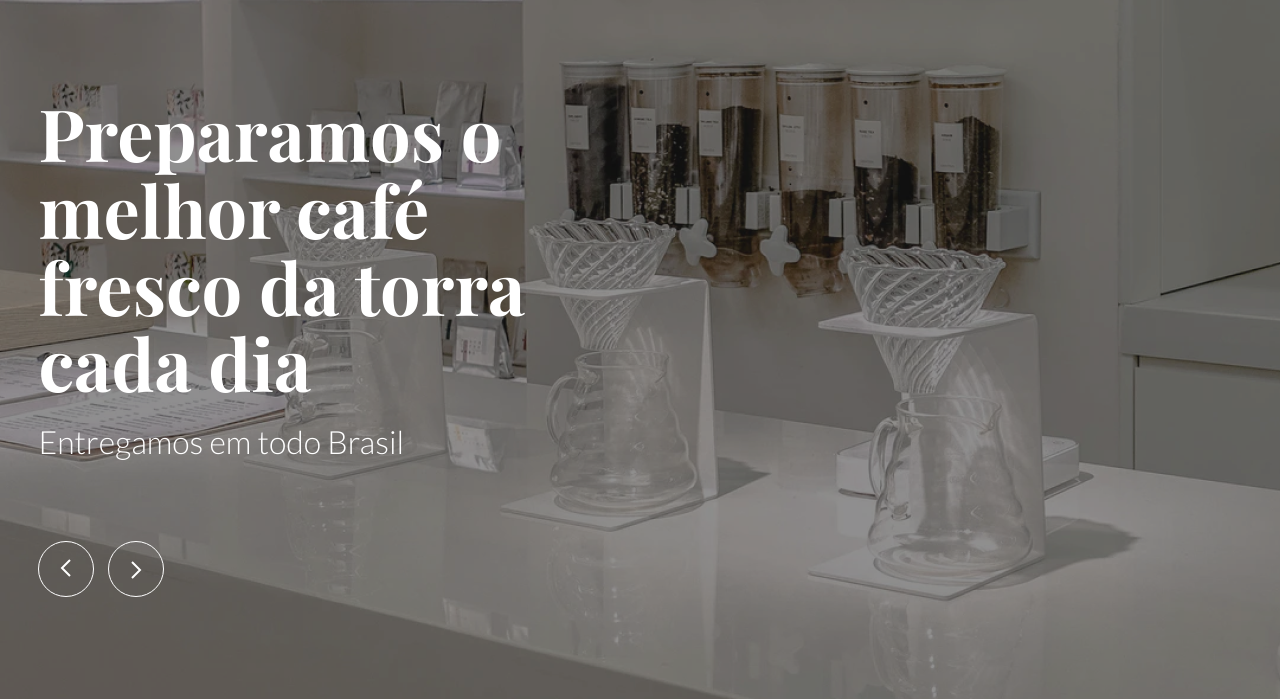
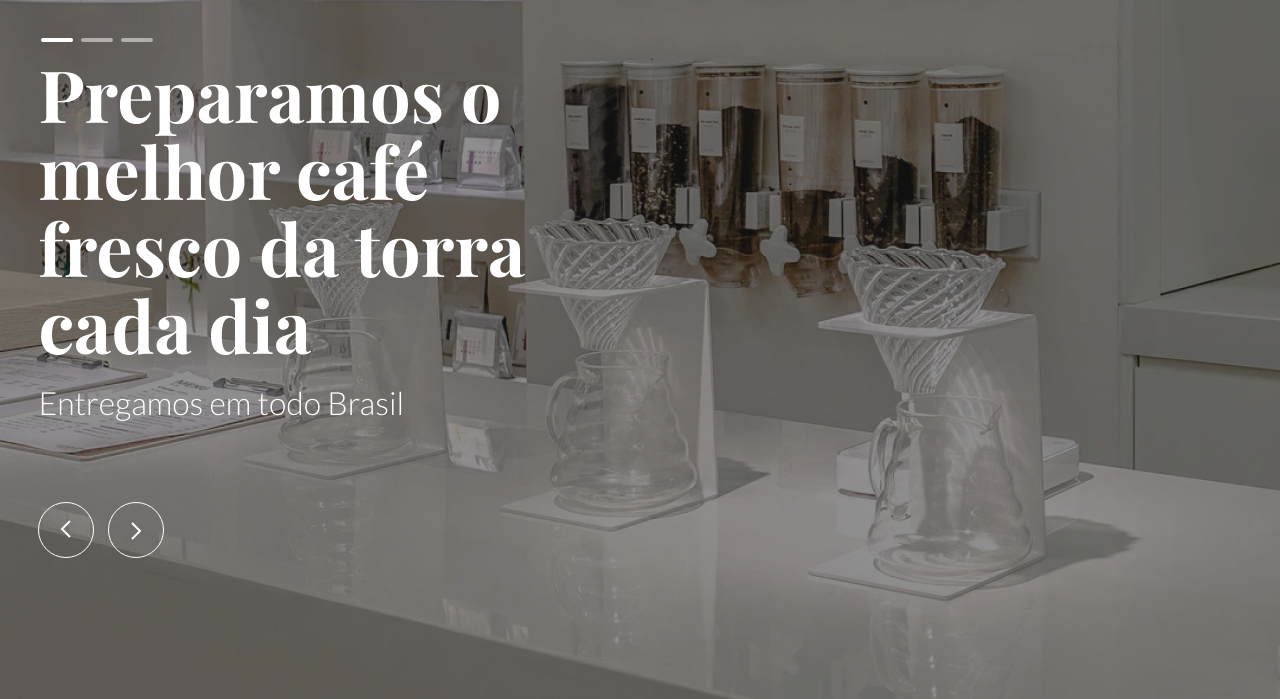
Before and after one commit to vini205/Coffee, a plain HTML site: page index.html in a window 1280 px wide. Shown: the part 101-800 px from the top of the page. Drawn offline with nearby package versions, Linux system fonts and the light colour scheme.

Commit message:
Adição do slider-tracks

```diff
--- a/css/index.css
+++ b/css/index.css
@@ -25,6 +25,29 @@ body{
 .container-flex-spaced{
   justify-content: space-between;
 }
+.slider-tracks{
+  margin-top: 8%;
+  cursor: pointer;
+  padding: 3px;
+  display: flex;
+}
+.slider-track__items:hover{
+  opacity: 1;
+}
+.slider-track__items{
+  transition: opacity 0.5s;
+  width: 32px;
+  height: 4px;
+  border-radius: 10px;
+  background: white;
+  opacity:0.5;
+}
+.slider-track__items:not(:last-child){
+  margin-right: 8px;
+}
+.slider-track__items--active{
+  opacity:1;
+}
 
 .indicator-label{
   background-color: white;
@@ -34,11 +57,10 @@ body{
   font: normal 600 3rem/160% 'Playfair Display',serif;
   width: 50%;
   color: #FFFFFF;
-  margin-top: 155px;
   margin-bottom: 5%;
 }
 .titulo>h1{
-  margin-top: 20%;
+  margin-top: 10px;
   margin-bottom: 0;
 }
 .titulo>p{
--- a/index.html
+++ b/index.html
@@ -15,8 +15,11 @@
       <img alt='logo' src="img/BlackCoffeelogo.png">
       <img alt='Sacola de compras' src="img/Vectorbag.svg">
     </header>
-
-    <div class="indicator"><span class="indicator-label"></span></div>
+    <div class='slider-tracks'>
+      <div class='slider-track__items slider-track__items--active' tabindex=0></div>
+      <div class='slider-track__items' tabindex=1></div>
+      <div class='slider-track__items' tabindex=2></div>
+    </div>
     <div class="titulo">
       <h1>Preparamos o melhor café fresco da torra cada dia</h1>
       <p>Entregamos em todo Brasil</p>
```
